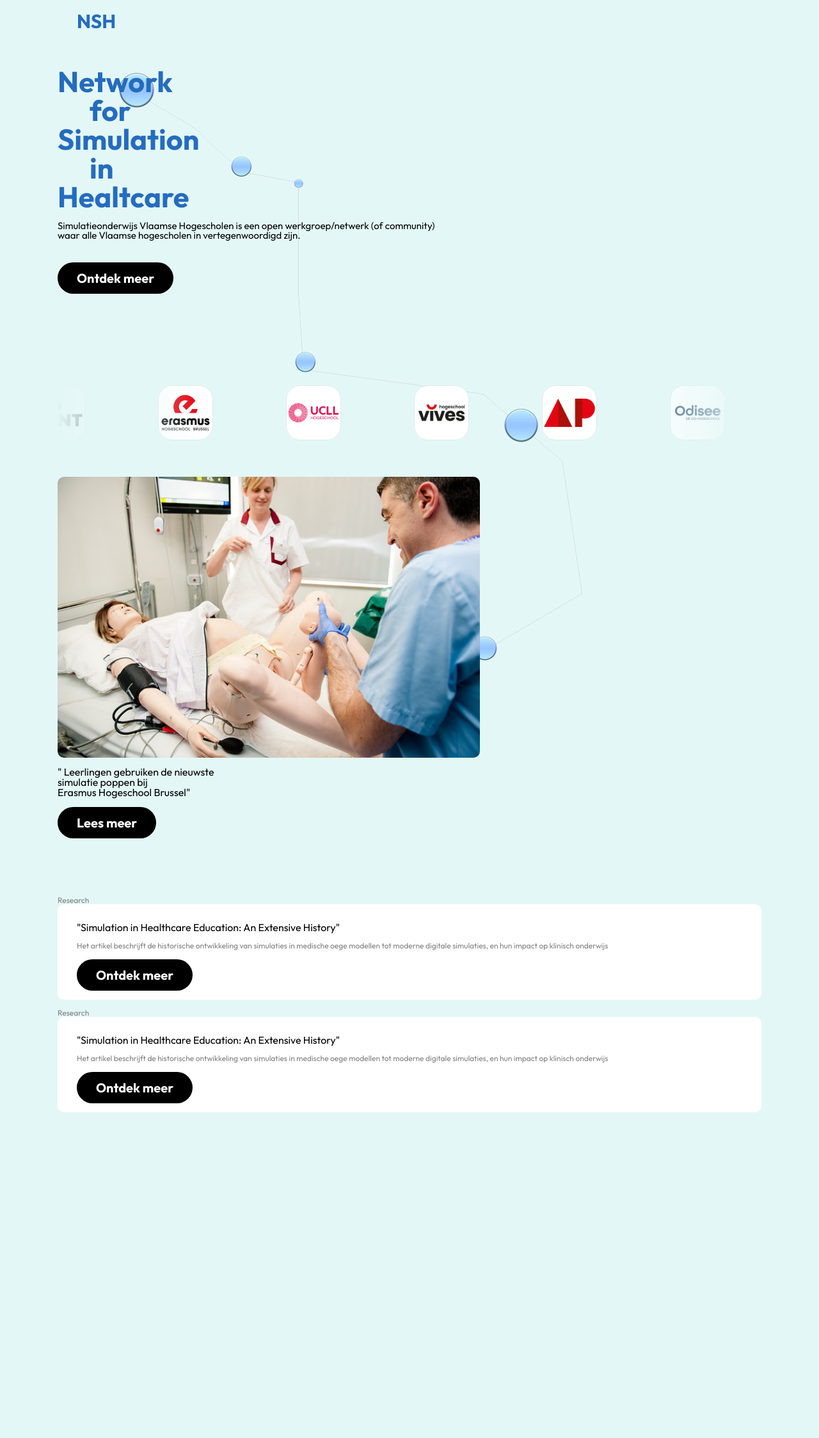
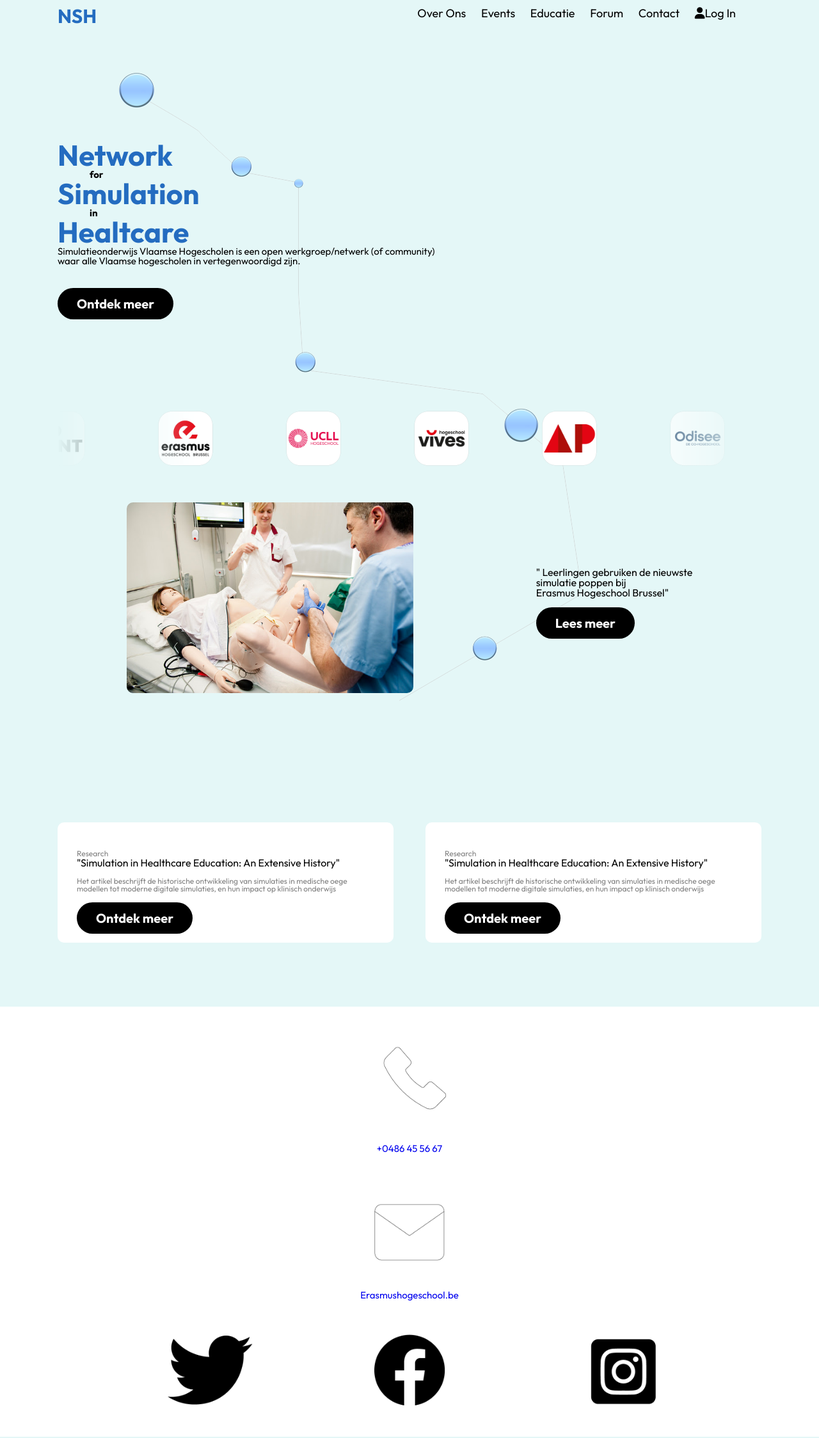
Before and after one commit to EHB-MCT/full-projects-2-2023-2024-simulatie-onderwijs-2, a plain HTML site: page index.html in a window 1280 px wide. Shown: the whole page at 64% size. Before the commit the page ends 1738 px from the top, so only its background shows below. Drawn offline with Linux system fonts and the light colour scheme.

Commit message:
home page finished :D

```diff
--- a/css/hamburger.css
+++ b/css/hamburger.css
@@ -6,11 +6,6 @@
 	font-size: 30px;
 	font-family: "Outfit", sans-serif;
 	font-weight: bold;
-}
-.navigationlogo h1 {
-	padding: 5px;
-	padding-left: 30px;
-	margin: 0;
 }
 
 #menuToggle {
--- a/css/home.css
+++ b/css/home.css
@@ -1,8 +1,19 @@
+nav {
+	display: none;
+}
+
+.title {
+	padding-top: 130px;
+}
+
 .title h1 {
 	padding-top: 50px;
 }
 .title p {
 	padding-left: 50px;
+	font-size: 15px;
+	color: black;
+	font-family: "Outfit", sans-serif;
 }
 .wrapper {
 	padding-left: 90px;
@@ -28,14 +39,20 @@ body {
 }
 
 .title-text p {
-	padding-top: 15px;
 	font-size: 15px;
+}
+
+.deel2 {
+	display: flex;
+	align-items: center;
+	justify-content: center;
+	padding-bottom: 200px;
 }
 
 .home-img img {
 	border-radius: 10px;
 	padding-top: 0px;
-	width: 60%;
+	width: 70%;
 }
 
 .home-img h2 {
@@ -47,8 +64,12 @@ body {
 	width: 100%;
 }
 
-.research-1 {
-	padding-top: 90px;
+.research {
+	display: flex;
+	padding-bottom: 100px;
+	justify-content: center;
+	align-items: right;
+	gap: 50px;
 }
 
 .research-banner {
@@ -83,16 +104,20 @@ body {
 }
 
 @media screen and (max-width: 768px) {
-	.title h1 {
-		padding-top: 50px;
+	nav {
+		display: flex;
 	}
+
+	.title {
+		padding-top: 30px;
+	}
+
 	.title p {
 		padding-left: 50px;
 	}
 	.wrapper {
 		padding-left: 30px;
 		padding-right: 30px;
-		padding-top: 50px;
 		padding-bottom: 70px;
 	}
 	body {
@@ -105,8 +130,23 @@ body {
 		background-color: #e4f7f7;
 	}
 
+	.deel2 {
+		padding-bottom: 10px;
+	}
+
+	.research {
+		display: flex;
+		flex-wrap: wrap;
+	}
+
 	.topnav {
 		display: none;
+	}
+
+	.deel2 {
+		display: block;
+		align-items: center;
+		justify-content: center;
 	}
 
 	.button-1 {
--- a/css/text.css
+++ b/css/text.css
@@ -19,7 +19,6 @@ body {
 		color: black;
 		font-size: 18px;
 		font-family: "Outfit", sans-serif;
-		font-weight: bold;
 	}
 
 	p {
--- a/css/topnav.css
+++ b/css/topnav.css
@@ -4,8 +4,6 @@
 	display: flex;
 	justify-content: space-between;
 	align-items: center;
-	padding: 10px 50px;
-	position: fixed;
 
 	font-size: 18px;
 }
@@ -37,3 +35,7 @@
 a:hover {
 	background-size: 100% 3px;
 }
+
+.topnav h1 {
+	padding: 0;
+}
--- a/index.html
+++ b/index.html
@@ -20,10 +20,10 @@
 
 	<header>
 		<div class="wrapper">
-			<div class="navigationlogo no-mobile">
+			<nav role="navigation">
+				<div class="navigationlogo mobile">
 					<h1><a href="index.html">NSH</a></h1>
 				</div>
-			<nav role="navigation">
 				<div id="menuToggle">
 					<input type="checkbox" />
 
@@ -42,7 +42,12 @@
 							><li><i class="icoonlogin fas fa-user"></i>Login</li></a
 						>
 					</ul>
+				</div>
+			</nav>
 			<div class="topnav">
+				<div class="navigationlogo noMobile">
+					<h1><a href="index.html">NSH</a></h1>
+				</div>
 				<ul>
 					<li><a href="OverOns.html">Over Ons</a></li>
 					<li><a href="events.html">Events</a></li>
@@ -56,8 +61,6 @@
 					</li>
 				</ul>
 			</div>
-				</div>
-			</nav>
 
 			<div class="title">
 				<h1>
@@ -97,9 +100,11 @@
 				<div class="item item11"></div>
 			</div>
 
+			<div class="deel2">
 				<div class="home-img">
 					<img src="css/images/19138087478_fab7b85027_z.jpg" alt="home-foto" />
-
+				</div>
+				<div class="home-text">
 					<h2>
 						" Leerlingen gebruiken de nieuwste<br />simulatie poppen bij
 						<br />Erasmus Hogeschool Brussel"
@@ -110,14 +115,16 @@
 						</ul>
 					</div>
 				</div>
+			</div>
 
+			<div class="research">
 				<div class="research-1">
+					<div class="research-banner">
 						<p>Research</p>
-				<div class="research-banner">
 						<h2>"Simulation in Healthcare Education: An Extensive History"</h2>
 						<p>
-						Het artikel beschrijft de historische ontwikkeling van simulaties in
-						medische oege modellen tot moderne digitale simulaties, en hun
+							Het artikel beschrijft de historische ontwikkeling van simulaties
+							in medische oege modellen tot moderne digitale simulaties, en hun
 							impact op klinisch onderwijs
 						</p>
 						<div class="button-2">
@@ -127,14 +134,13 @@
 						</div>
 					</div>
 				</div>
-
 				<div class="research-2">
+					<div class="research-banner">
 						<p>Research</p>
-				<div class="research-banner">
 						<h2>"Simulation in Healthcare Education: An Extensive History"</h2>
 						<p>
-						Het artikel beschrijft de historische ontwikkeling van simulaties in
-						medische oege modellen tot moderne digitale simulaties, en hun
+							Het artikel beschrijft de historische ontwikkeling van simulaties
+							in medische oege modellen tot moderne digitale simulaties, en hun
 							impact op klinisch onderwijs
 						</p>
 						<div class="button-2">
@@ -145,5 +151,28 @@
 					</div>
 				</div>
 			</div>
+
+		</div>
+		<div class="footer">
+			<ul>
+				<img src="css/images/telefoon-04.png" />
+
+				<li><a href="educatie.html">+0486 45 56 67</a></li>
+
+				<img src="css/images/email-05.png" />
+
+				<li><a href="educatie.html">Erasmushogeschool.be</a></li>
+			</ul>
+			<div class="social">
+				<a href="https://www.twitter.com"
+					><img src="css/images/twitter-02.png" alt="Twitter"
+				/></a>
+				<a href="https://www.facebook.com"
+					><img src="css/images/fb-01.png" alt="Facebook"
+				/></a>
+				<a href="https://www.instagram.com"
+					><img src="css/images/insta-03.png" alt="Instagram"
+				/></a>
+			</div>
 	</header>
 </body>
```
Lines whose indentation alone changed are shown as unchanged.
